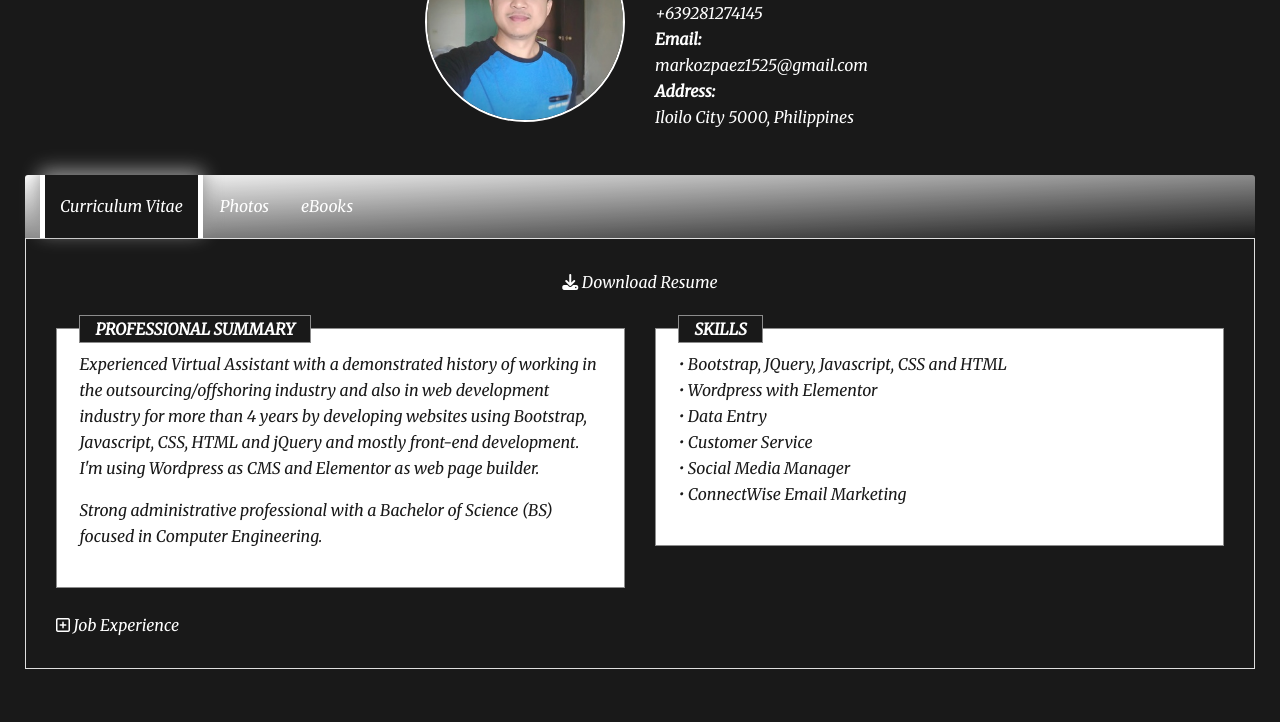
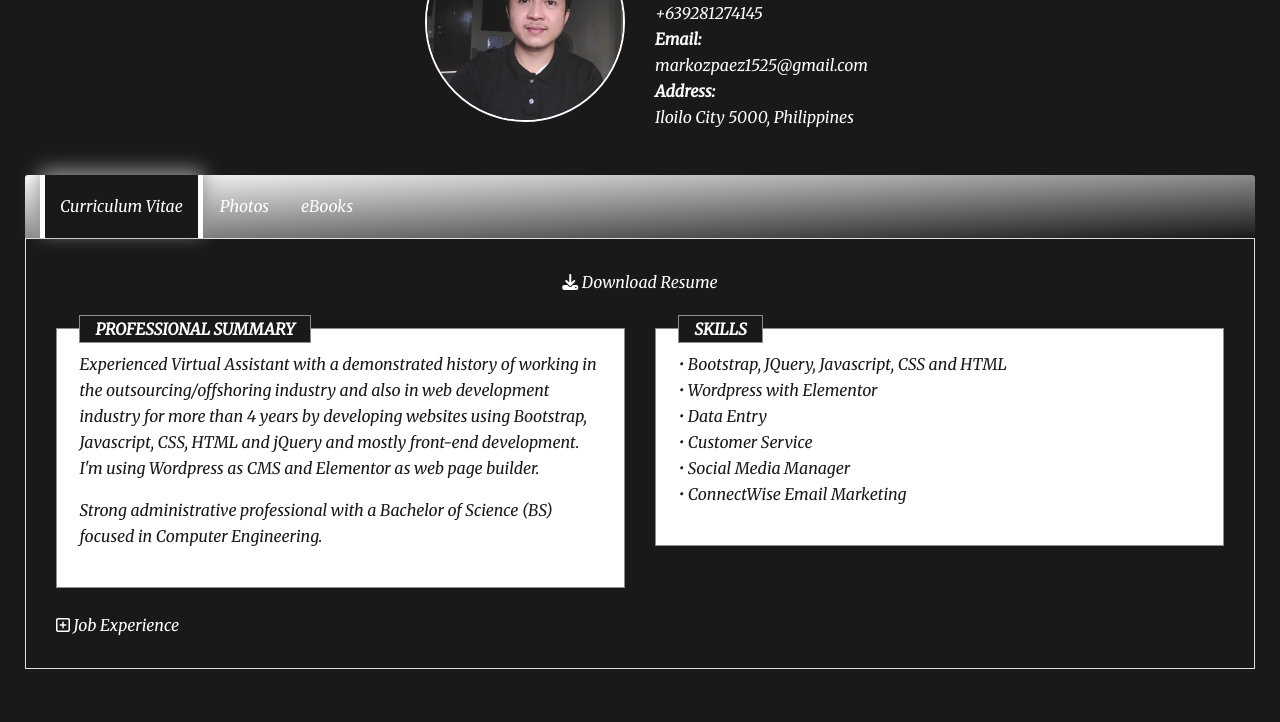
Before and after one commit to markozpaez1525/markozpaez.github.io, a plain HTML site: page index.html in a window 1280 px wide. Shown: the part 4119-4841 px from the top of the page. Drawn offline with Linux system fonts and the light colour scheme.

Commit message:
profile picture
profile picture

```diff
--- a/index.html
+++ b/index.html
@@ -443,7 +443,7 @@
 			<div class="container mb-40">
 				<div class="row">
 					<div class="col-12 col-sm-12 col-md-6 col-lg-6 author-info">
-						<img id="img-author" src="img/img-author.jpeg" class="rounded border-general border-general-info" alt="Author">
+						<img id="img-author" src="img/img-author.jpg" class="rounded border-general border-general-info" alt="Author">
 					</div>
 					<div class="col-12 col-sm-12 col-md-6 col-lg-6 my-auto author-info">
 						<h3 class="mt-10 font-weight-bold">MARKOZ PAEZ</h3>
```
Also changed, not shown: img/img-author.jpeg (deleted), img/img-author.jpg (added), img/markoz-about.jpg, 1 other file.
